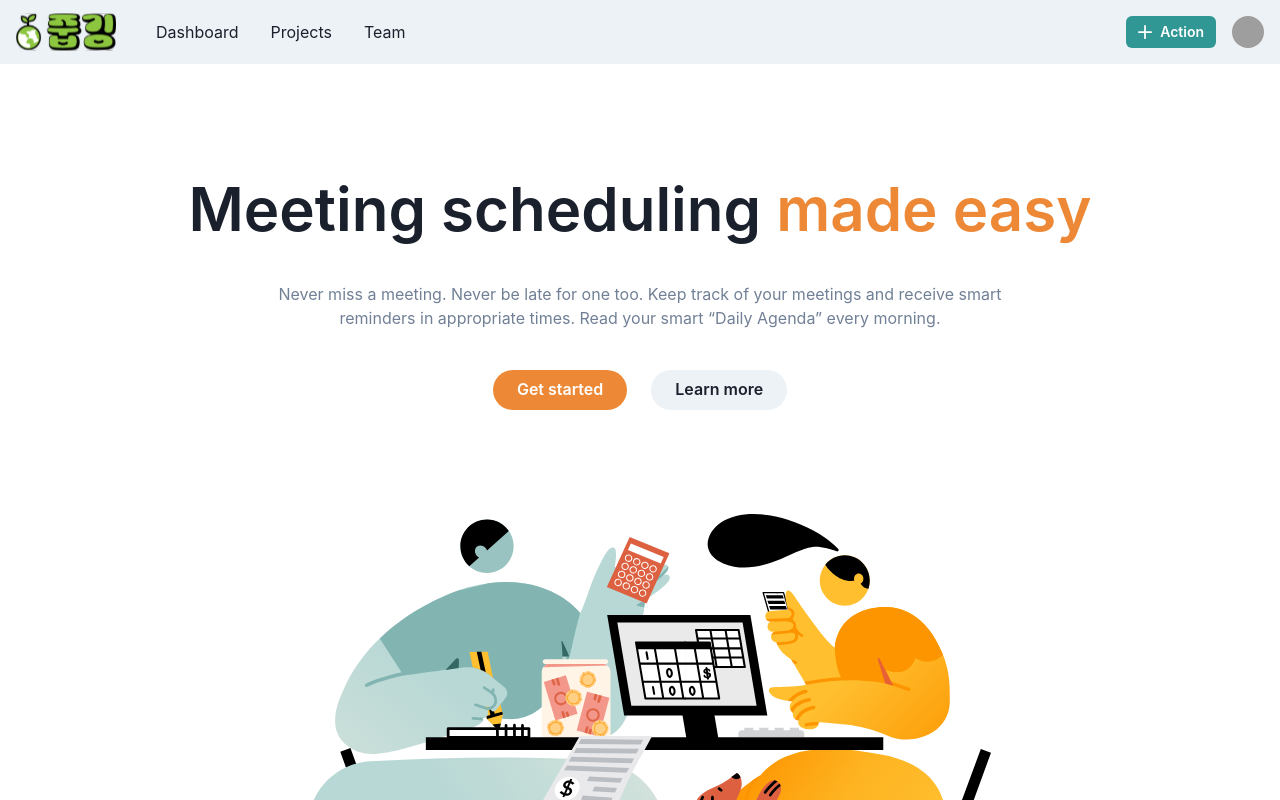
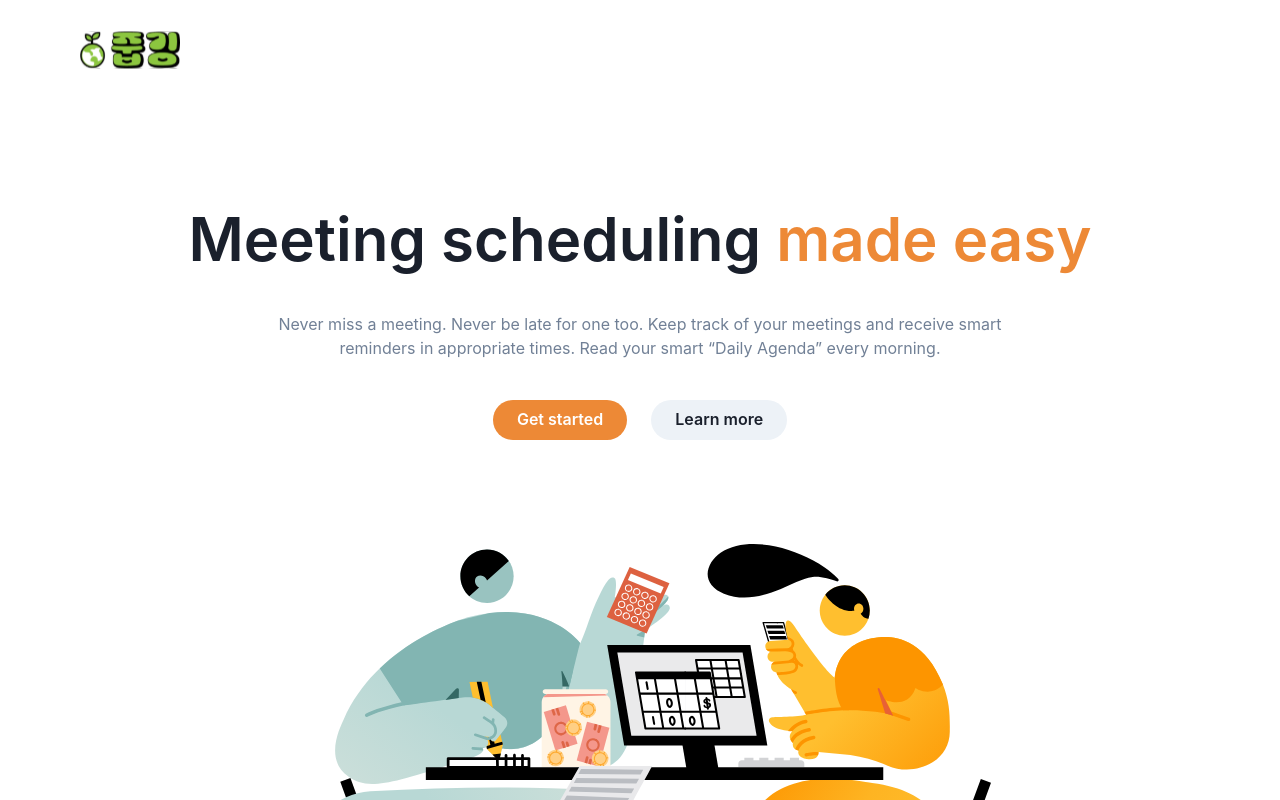
Before and after one commit to irisdew/jupging-frontend, a React (Vite) app: page / in a window 1280 px wide. Shown: the top 800 px of the page. Built offline with nearby package versions, Linux system fonts and the light colour scheme; grey boxes are pictures that could not be loaded.

Commit message:
:sparkles: add design and link to Header

```diff
--- a/src/components/Header.tsx
+++ b/src/components/Header.tsx
@@ -1,4 +1,4 @@
-import { ReactNode } from 'react';
+import { ReactElement, ReactNode } from 'react';
 import {
   Box,
   Flex,
@@ -21,9 +21,17 @@ import { HamburgerIcon, CloseIcon, AddIcon } from '@chakra-ui/icons';
 import { Link as ReactLink } from 'react-router-dom';
 import jupgingLogo from '/jupging.svg';
 
-const Links = ['Dashboard', 'Projects', 'Team'];
+const Links = [
+  { text: '로그인', path: '/login' },
+  { text: '회원가입', path: '/signup' },
+];
 
-const NavLink = ({ children }: { children: ReactNode }) => (
+type LinkType = {
+  text: string;
+  path: string;
+};
+
+const NavLink = ({ text, path }: LinkType) => (
   <Link
     as={ReactLink}
     px={2}
@@ -31,20 +39,25 @@ const NavLink = ({ children }: { children: ReactNode }) => (
     rounded={'md'}
     _hover={{
       textDecoration: 'none',
-      bg: useColorModeValue('gray.200', 'gray.700'),
+      textColor: useColorModeValue('green.500', 'gray.700'),
     }}
-    to="/login"
+    to={path}
   >
-    {children}
+    {text}
   </Link>
 );
 
-export default function Header() {
+export default function Header({ isLogined }: any) {
   const { isOpen, onOpen, onClose } = useDisclosure();
 
   return (
     <>
-      <Box bg={useColorModeValue('gray.100', 'gray.900')} px={4}>
+      <Box
+        bg={useColorModeValue('white.100', 'white.900')}
+        px={20}
+        pt={18}
+        pb={3}
+      >
         <Flex h={16} alignItems={'center'} justifyContent={'space-between'}>
           <IconButton
             size={'md'}
@@ -54,62 +67,35 @@ export default function Header() {
             onClick={isOpen ? onClose : onOpen}
           />
           <HStack spacing={8} alignItems={'center'}>
+            <ReactLink to="/">
               <Image
                 boxSize="100px"
                 src={jupgingLogo}
                 className="logo"
                 alt="줍깅 로고"
               />
+            </ReactLink>
+          </HStack>
+          {isLogined ? (
+            <Flex alignItems={'center'}>
               <HStack
                 as={'nav'}
                 spacing={4}
                 display={{ base: 'none', md: 'flex' }}
               >
-              {Links.map((link) => (
-                <NavLink key={link}>{link}</NavLink>
+                {Links.map((link: LinkType) => (
+                  <NavLink key={link.text} text={link.text} path={link.path} />
                 ))}
               </HStack>
-          </HStack>
-          <Flex alignItems={'center'}>
-            <Button
-              variant={'solid'}
-              colorScheme={'teal'}
-              size={'sm'}
-              mr={4}
-              leftIcon={<AddIcon />}
-            >
-              Action
-            </Button>
-            <Menu>
-              <MenuButton
-                as={Button}
-                rounded={'full'}
-                variant={'link'}
-                cursor={'pointer'}
-                minW={0}
-              >
-                <Avatar
-                  size={'sm'}
-                  src={
-                    'https://images.unsplash.com/photo-1493666438817-866a91353ca9?ixlib=rb-0.3.5&q=80&fm=jpg&crop=faces&fit=crop&h=200&w=200&s=b616b2c5b373a80ffc9636ba24f7a4a9'
-                  }
-                />
-              </MenuButton>
-              <MenuList>
-                <MenuItem>Link 1</MenuItem>
-                <MenuItem>Link 2</MenuItem>
-                <MenuDivider />
-                <MenuItem>Link 3</MenuItem>
-              </MenuList>
-            </Menu>
             </Flex>
+          ) : null}
         </Flex>
 
         {isOpen ? (
           <Box pb={4} display={{ md: 'none' }}>
             <Stack as={'nav'} spacing={4}>
               {Links.map((link) => (
-                <NavLink key={link}>{link}</NavLink>
+                <NavLink key={link.text} text={link.text} path={link.path} />
               ))}
             </Stack>
           </Box>
```
Lines whose indentation alone changed are shown as unchanged.
